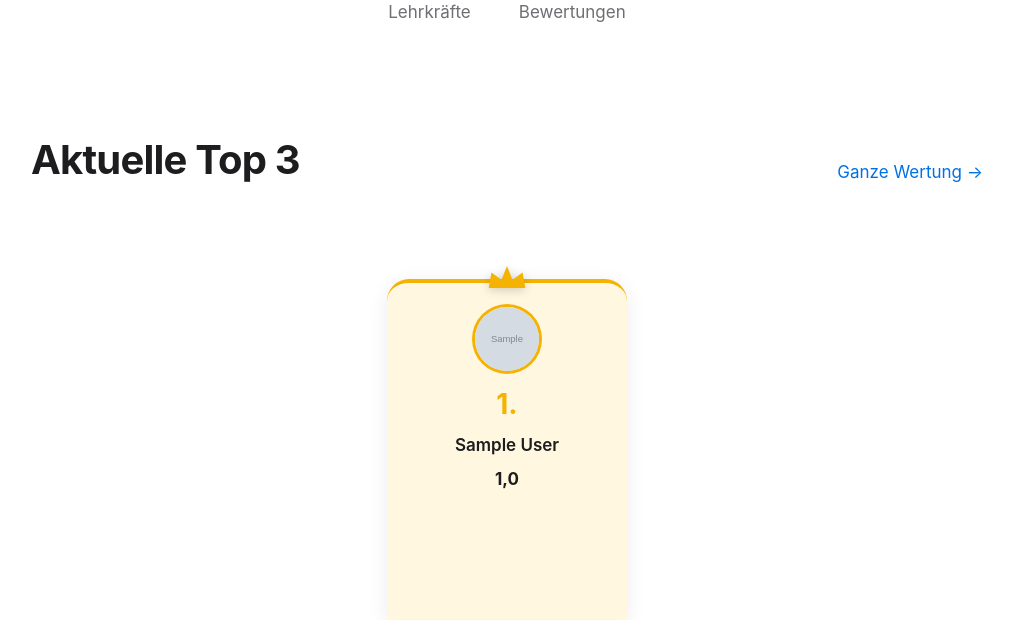
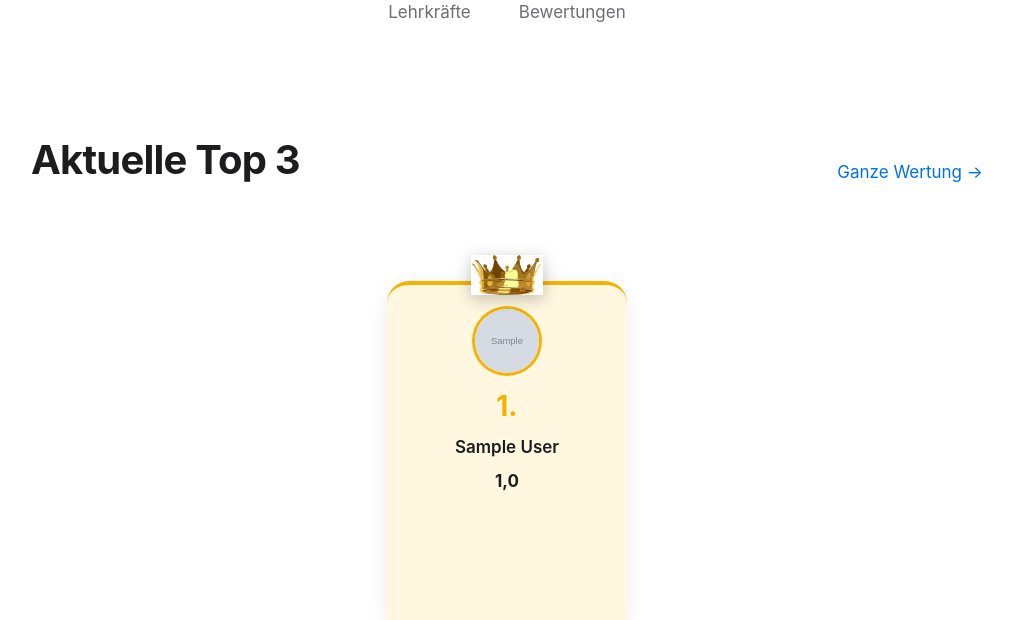
Before and after one commit to RYZE-101/BAL, a Django app: page / in a window 1280 px wide. Shown: the part 618-1238 px from the top of the page, without its empty margins (133-1145 px from the left). Run offline with Django 5.2, Linux system fonts and the light colour scheme; tables that the repository leaves empty hold one stand-in row (values such as "Sample post"); grey boxes marked "Sample" are stand-in pictures.

Commit message:
feat(podium): Krone als grosses SVG-Bild (crown.svg)
- crown.svg in static/images eingebunden (goldene, vektorbasierte Krone)
- Groesse clamp(48px,30%,84px), deutlich groesser als vorher
- width/height-Attribute + aspect-ratio reservieren Platz -> kein Layout-Shift
- Gleiche Render-Einheit wie das Podest (kein getrennter Ladevorgang)

```diff
--- a/static/css/style.css
+++ b/static/css/style.css
@@ -475,15 +475,18 @@ body.menu-open { overflow: hidden; }
 /* Krone über Platz 1, leicht über den Kartenrand hinausragend */
 .podium-1 { position: relative; }
 .crown {
-    width: 48px;
-    height: 44px;
-    color: var(--gold);
-    margin: 0 auto -20px;
+    width: clamp(48px, 30%, 84px);
+    margin: 0 auto -14px;
     position: relative;
     z-index: 1;
-    filter: drop-shadow(0 2px 5px rgba(0, 0, 0, 0.18));
+    filter: drop-shadow(0 4px 8px rgba(0, 0, 0, 0.25));
 }
-.crown svg { width: 100%; height: 100%; display: block; }
+.crown img {
+    display: block;
+    width: 100%;
+    height: auto;
+    aspect-ratio: 1346 / 743; /* reserviert Platz, verhindert Layout-Shift */
+}
 .podium-place .podium-card {
     border-radius: var(--radius-lg) var(--radius-lg) 0 0;
     padding: var(--space-5);
--- a/templates/core/home.html
+++ b/templates/core/home.html
@@ -1,4 +1,5 @@
 {% extends 'base.html' %}
+{% load static %}
 {% block title %}BAL – Lehrer-Ranking{% endblock %}
 {% block content %}
 <section class="hero">
@@ -23,7 +24,7 @@
             <div class="podium-place podium-{{ place }}">
                 {% if place == 1 %}
                 <div class="crown">
-                    <svg viewBox="0 0 24 24" fill="currentColor" aria-hidden="true"><path d="M2 18h20l-1.5-8.5-5.5 4L12 6 9 13.5l-5.5-4L2 18z"/></svg>
+                    <img src="{% static 'images/crown.svg' %}" alt="" width="72" height="40">
                 </div>
                 {% endif %}
                 <a href="{% url 'teacher_detail' score.teacher.slug %}" style="color:inherit">
--- a/templates/core/ranking.html
+++ b/templates/core/ranking.html
@@ -1,4 +1,5 @@
 {% extends 'base.html' %}
+{% load static %}
 {% block title %}Ranking – BAL{% endblock %}
 {% block content %}
 <div class="container section">
@@ -14,7 +15,7 @@
             <div class="podium-place podium-{{ forloop.counter }}">
                 {% if forloop.counter == 1 %}
                 <div class="crown">
-                    <svg viewBox="0 0 24 24" fill="currentColor" aria-hidden="true"><path d="M2 18h20l-1.5-8.5-5.5 4L12 6 9 13.5l-5.5-4L2 18z"/></svg>
+                    <img src="{% static 'images/crown.svg' %}" alt="" width="72" height="40">
                 </div>
                 {% endif %}
                 <a href="{% url 'teacher_detail' score.teacher.slug %}" style="color:inherit">
```
Also changed, not shown: static/images/crown.svg (added).
